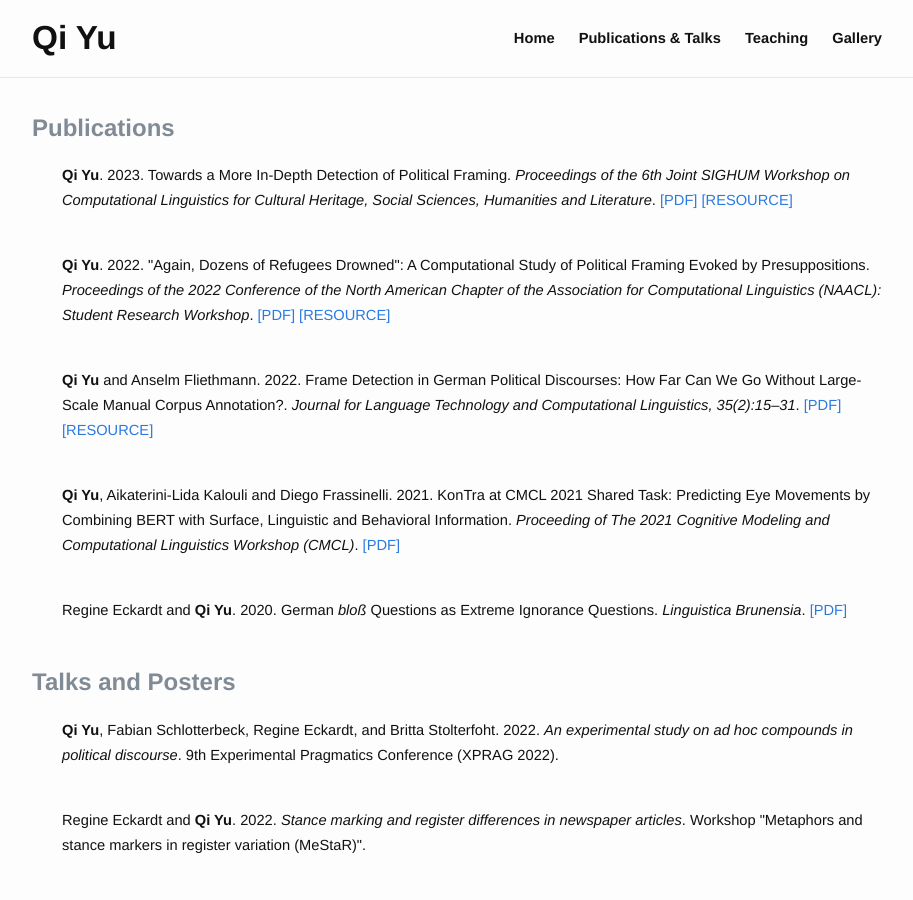
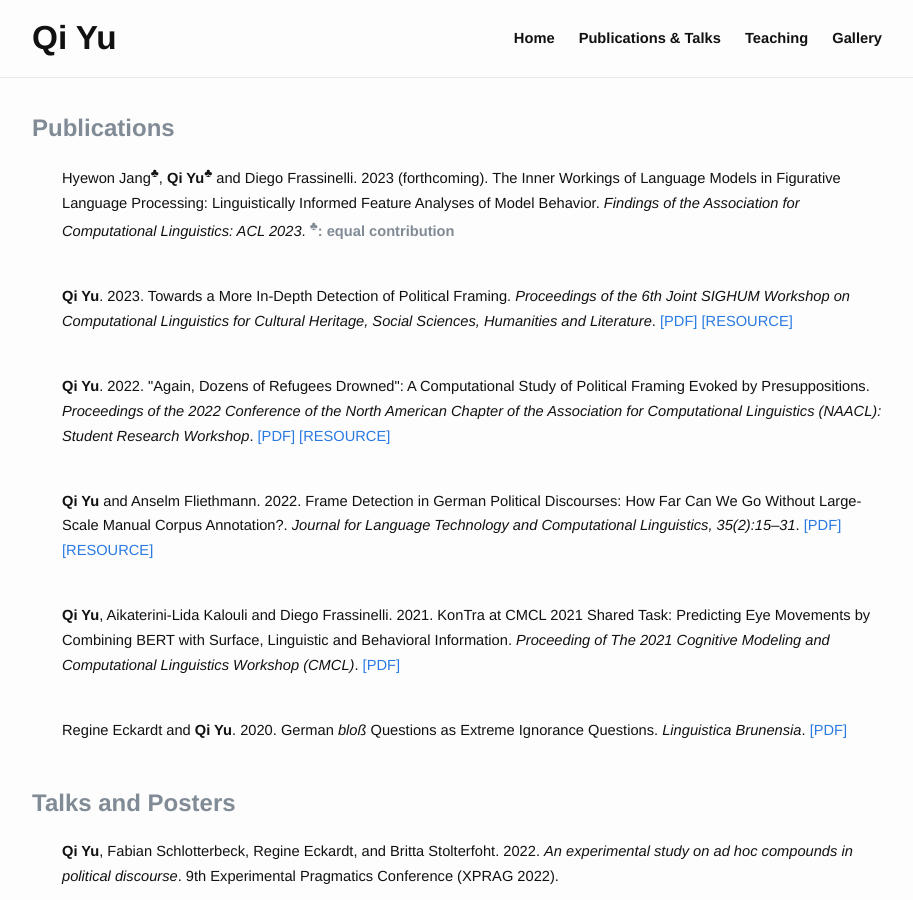
Before and after one commit to qi-yu/qi-yu.github.io, a Jekyll site: the page built from publication.md, in a window 1280 px wide and 900 px high. Shown: the whole window, without its empty margins (183-1096 px from the left). Built offline with Jekyll 4.4.1, drawn with Linux system fonts in a browser that asks for light colours.

Commit message:
updated publication list

```diff
--- a/_layouts/publication.html
+++ b/_layouts/publication.html
@@ -26,9 +26,6 @@
               {% if item.workshop and item.workshop != ""%}
               {{ item.workshop }}.
               {% endif %}
-              {% if item.special and item.special != "" and item.special != nil %}
-                <span class="special">{{ item.special }}</span>
-              {% endif %}
               {% if item.pdf and item.pdf != "" and item.pdf != nil %}
                 <a href="{{ item.pdf }}" target="_blank">[PDF]</a>
               {% endif %}
@@ -37,6 +34,9 @@
               {% endif %}
               {% if item.handout and item.handout != "" and item.handout != nil %}
                 <a href="{{ item.handout }}" target="_blank">[HANDOUT]</a>
+              {% endif %}
+              {% if item.special and item.special != "" and item.special != nil %}
+                <span class="special">{{ item.special }}</span>
               {% endif %}
             <br><br>
             <!--/li-->
--- a/publication.md
+++ b/publication.md
@@ -5,11 +5,19 @@ categories:
     sections:
       - year: 2023
         items:
+          - title: 'The Inner Workings of Language Models in Figurative Language Processing: Linguistically Informed Feature Analyses of Model Behavior'
+            authors: Hyewon Jang<sup>&#9827;</sup>, <b>Qi Yu</b><sup>&#9827;</sup> and Diego Frassinelli
+            year: 2023 (forthcoming)
+            inbook: "Findings of the Association for Computational Linguistics: ACL 2023"
+            special: "<sup>&#9827;</sup>: equal contribution"
+
+      - year: 2023
+        items:
           - title: 'Towards a More In-Depth Detection of Political Framing'
             authors: <b>Qi Yu</b>
             year: 2023
             inbook: Proceedings of the 6th Joint SIGHUM Workshop on Computational Linguistics for Cultural Heritage, Social Sciences, Humanities and Literature
-            pdf: https://sighum.files.wordpress.com/2023/04/shipout-book-apr9.pdf
+            pdf: https://aclanthology.org/2023.latechclfl-1.18.pdf
             resource: https://github.com/qi-yu/topical-and-rhetorical-framing
 
       - year: 2022
```
Also changed, not shown: teaching.md (+1 -1 lines), 3 other files.
